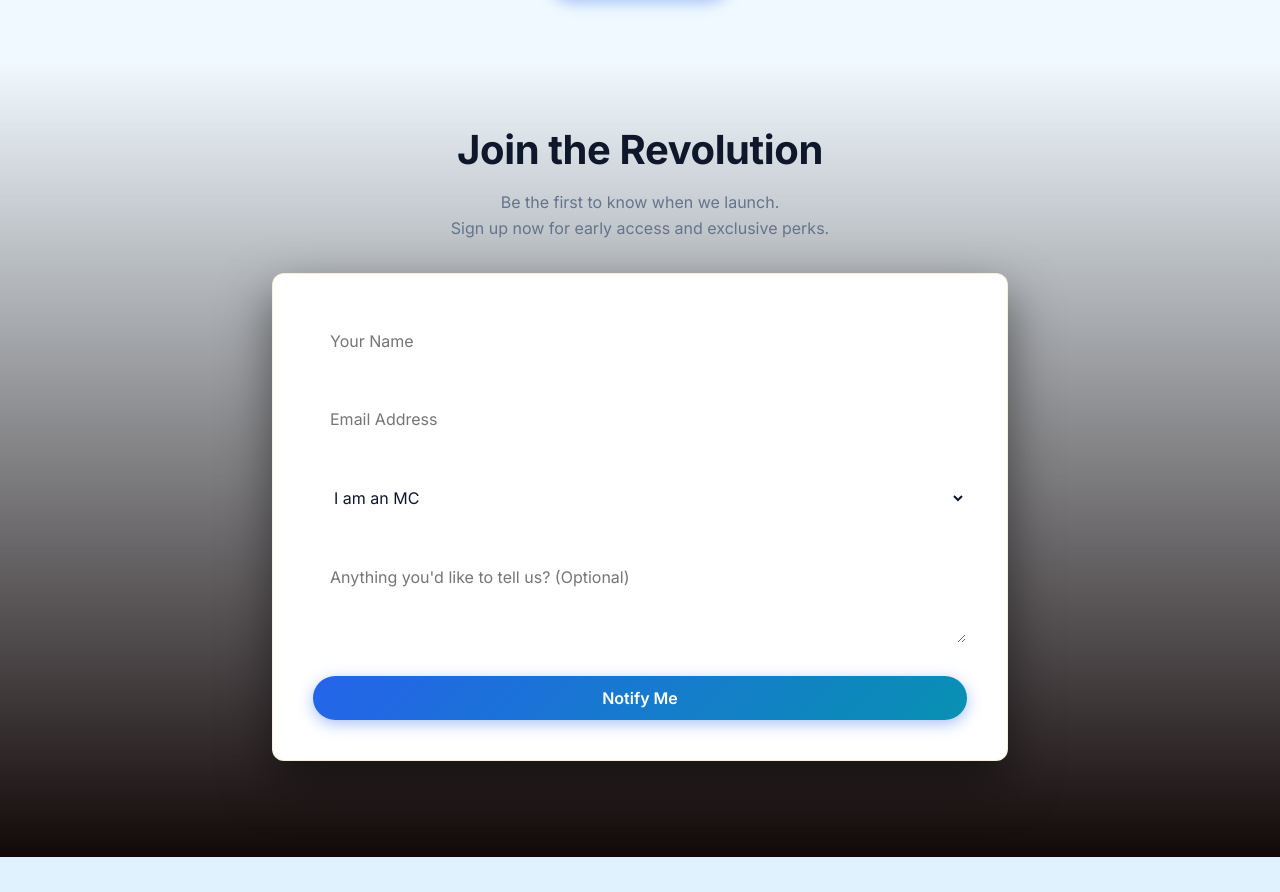
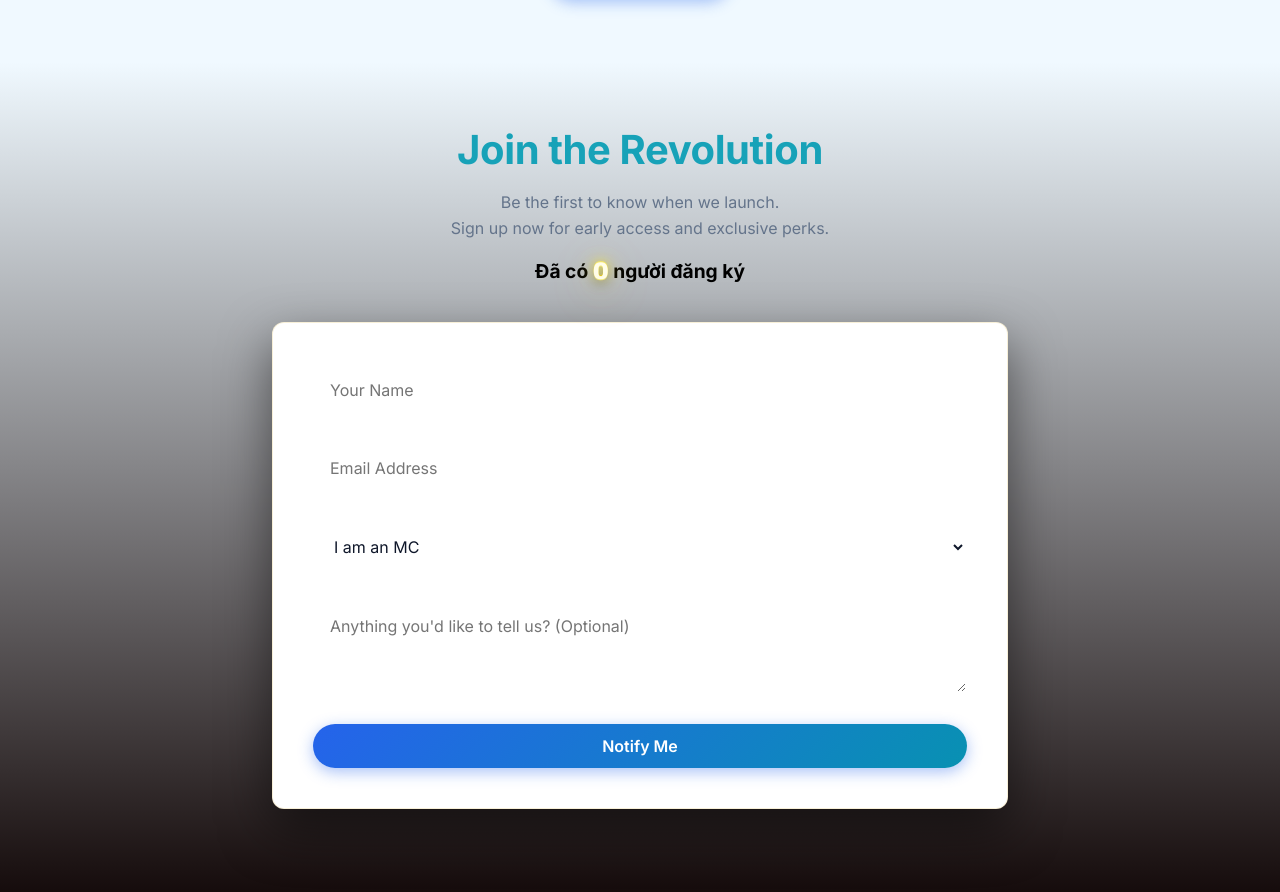
Before and after one commit to The-MC-Hub/The-MC-Hub_LandingPage, a React (Vite) app: page / in a window 1280 px wide. Shown: the part 1583-2475 px from the top of the page. Built offline with nearby package versions, Linux system fonts and the light colour scheme; no server answers.

Commit message:
HomePage

```diff
--- a/src/components/sections/SubscriptionForm/SubscriptionForm.css
+++ b/src/components/sections/SubscriptionForm/SubscriptionForm.css
@@ -18,10 +18,17 @@
 .subscribe-content h2 {
   font-size: 2.5rem;
   margin-bottom: 1rem;
+  color: #17A2B8;
 }
 
 .subscribe-content p {
   color: var(--color-text-muted);
+}
+
+.subscribe-content .total-users {
+  color: black;
+  font-weight: bold;
+  font-size: 1.2rem;
 }
 
 .subscribe-form {
@@ -84,3 +91,38 @@
 .status-msg.error {
   color: #f87171;
 }
+.total-users {
+  margin-top: 10px;
+  font-size: 1rem;
+  color: black;
+}
+
+.gold-number {
+  font-size: 1.5rem;
+  font-weight: 900;
+  font-family: 'Arial Black', Arial, sans-serif;
+  color: transparent;
+
+  background: linear-gradient(
+    to bottom,
+    #f8ee7b 0%,
+    #fff176 20%,
+    #ffeb3b 45%,
+    #ffd600 70%,
+    #ffb300 100%
+  );
+
+    -webkit-background-clip: text;
+    -webkit-text-fill-color: transparent;
+
+    text-shadow:
+      0 1px 0 rgba(255,255,255,0.85),
+      0 2px 0 rgba(255,244,117,0.8),
+      0 6px 12px rgba(0,0,0,0.28),
+      0 0 8px rgba(255,235,59,0.65),
+      0 0 18px rgba(255,235,59,0.5),
+      0 0 36px rgba(255,235,59,0.36),
+      0 0 60px rgba(255,235,59,0.22);
+
+    filter: drop-shadow(0 10px 20px rgba(255,235,59,0.18));
+}
--- a/src/components/sections/SubscriptionForm/index.jsx
+++ b/src/components/sections/SubscriptionForm/index.jsx
@@ -1,4 +1,4 @@
-import React, { useState } from 'react';
+import React, { useState, useEffect } from 'react';
 import { useTranslation } from 'react-i18next';
 import './SubscriptionForm.css';
 
@@ -11,6 +11,25 @@ const SubscriptionForm = () => {
   });
 
   const [status, setStatus] = useState('');
+  const [totalUsers, setTotalUsers] = useState(0);
+
+  const { t } = useTranslation();
+
+  useEffect(() => {
+    const fetchTotalUsers = async () => {
+      try {
+        const response = await fetch(
+          'https://sheetdb.io/api/v1/wz2rtp798gsea'
+        );
+        const data = await response.json();
+        setTotalUsers(data.length);
+      } catch (error) {
+        console.error('Error fetching total users:', error);
+      }
+    };
+
+    fetchTotalUsers();
+  }, []);
 
   const handleChange = (e) => {
     setFormData({ ...formData, [e.target.name]: e.target.value });
@@ -44,6 +63,9 @@ const SubscriptionForm = () => {
 
       if (result.created) {
         setStatus('success');
+
+        setTotalUsers((prev) => prev + 1);
+
         setFormData({
           name: '',
           email: '',
@@ -59,19 +81,20 @@ const SubscriptionForm = () => {
     }
   };
 
-  const { t } = useTranslation();
-
   return (
     <section id="subscribe" className="section subscribe-section">
       <div className="container subscribe-container">
         <div className="subscribe-content">
   <h2>{t('join_revolution')}</h2>
+
   <p>
     {t('be_first_know')} <br />
     {t('sign_up_perks')}
   </p>
+  <p className="total-users">
+    Đã có <span className="gold-number">{totalUsers}</span> người đăng ký
+  </p>
 </div>
-
         <form className="subscribe-form" onSubmit={handleSubmit}>
           <div className="form-group">
             <input
```
Lines whose indentation alone changed are shown as unchanged.
